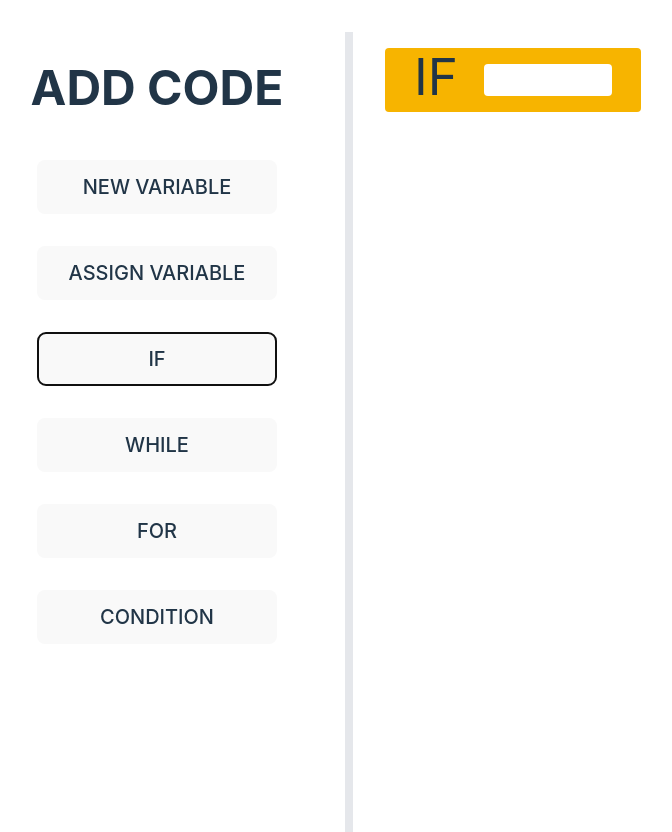
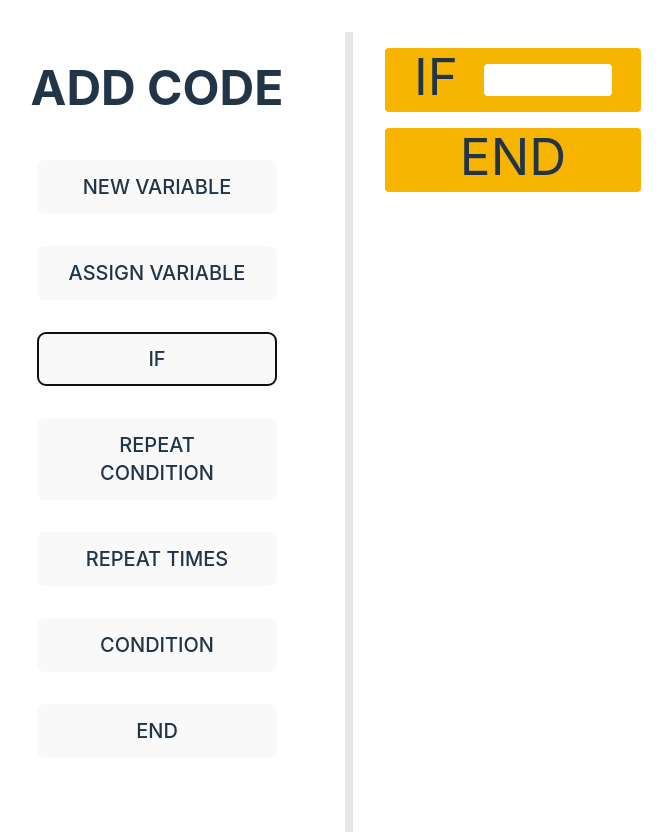
Before and after one commit to NlSEMONO/AIPlay4U-GUI, a React (Vite) app in the folder testing/: page / in a window 1280 px wide. Both pictures are taken after a click on the button "IF". Shown: the whole page, without its empty margins (63-735 px from the left). Built offline with nearby package versions, Linux system fonts and the light colour scheme.

Commit message:
added recursive support for statements with bodies

```diff
--- a/testing/src/components/BlockEditor.tsx
+++ b/testing/src/components/BlockEditor.tsx
@@ -1,27 +1,46 @@
 import { BlockEditorParams, PositionedBlock, Block, isPositionedBlock } from "../utils/Definitions";
-import { IfBlock } from "./blocks/Blocks";
+import { EndBlock, IfBlock } from "./blocks/Blocks";
 
 export default function BlockEditor({blocksData, blockSetter} : BlockEditorParams) {
     const classes = "ml-96 px-8 py-4";
     const blocksDisplay = [];
+
+    const createBlock: (depth: number, y: number, block: PositionedBlock | Block) => Array<any> = (depth, y, block) => {
+        let curr: PositionedBlock | Block | null = block;
+        let prev: PositionedBlock | Block | null = null;
+        let sequence: Array<any> = [];
+        let xCoord = depth * 16;
+        while (curr !== null) {
+            if (curr.blockType === 'IF') {
+                sequence.push(<IfBlock
+                                id={curr.id} blocks={blocksData} blockSetter={blockSetter}
+                                isParent={isPositionedBlock(curr) ? true : false}
+                                x={xCoord} y={y} code={curr.code}/>);
+            }
+            else if (curr.blockType === 'END') {
+                sequence.push(<EndBlock
+                                id={curr.id} blocks={blocksData} blockSetter={blockSetter}
+                                isParent={isPositionedBlock(curr) ? true : false}
+                                x={xCoord} y={y} code={curr.code}/>);
+            }
+            let bodyBlocks = [];
+            if (curr.body !== null) bodyBlocks = createBlock(depth + 1, y + 16, curr.body);
+            sequence.concat(bodyBlocks);
+            y += 16 + bodyBlocks.length * 16;
+            prev = curr;
+            curr = curr.next;
+        }
+        return sequence;
+    }
     for (let i = 0; i < blocksData.length; ++i) {
         let x = blocksData[i].x;
         let y = blocksData[i].y;
-        let curr: PositionedBlock | Block | null = blocksData[i];
-        let seqeunce = [];
-        while (curr !== null) {
-            if (curr.blockType === 'IF') {
-                seqeunce.push(<IfBlock
-                                id={curr.id} blocks={blocksData} blockSetter={blockSetter}
-                                isParent={isPositionedBlock(curr) ? true : false}
-                                x={0} y={y} code={curr.code}/>);
-            }
-            y += 16;
-            curr = curr.next;
-        }
+        let curr: PositionedBlock = blocksData[i];
+        let sequence = createBlock(0, y, curr);
+
         blocksDisplay.push(
             <div className="relative m-auto w-fit" style={{top: 0, left: x, margin: 0}}>
-                {seqeunce}
+                {sequence}
             </div>
         );
     }
--- a/testing/src/components/Sidebar.tsx
+++ b/testing/src/components/Sidebar.tsx
@@ -1,6 +1,6 @@
 import { useState } from 'react';
 import { blockTypes } from "../utils/Constants";
-import { SidebarParams, PositionedBlock } from "../utils/Definitions";
+import { SidebarParams, PositionedBlock, Block } from "../utils/Definitions";
 
 // Sidebar(blocks, blockSetter) returns the sidebar used to add new blocks to
 //   the drawing area.
@@ -8,14 +8,21 @@ export default function Sidebar({blocks, blockSetter} : SidebarParams) {
     const [ids, setIds] = useState<number>(0);
     const handleClick: (a: string) => void = (itm: string) => {
         const copy = copyBlocks(blocks);
+        let added: number = 1;
         let newX: number = (copy.length === 0) ? 0 : copy[copy.length- 1].x + 96;
         let newBlock: PositionedBlock = {
             id: ids, x: newX, y: 0, blockType: itm, next: null, code: "", body: null
         };
-
+        if (itm === 'IF' || itm === 'WHILE' || itm === 'FOR') {
+            let endBlock: Block = {
+                id: ids + 1, blockType: 'END', next: null, code: "", body: null
+            }
+            newBlock.next = endBlock;
+            ++added;
+        }
         copy.push(newBlock);
         blockSetter(copy);
-        setIds(ids + 1);
+        setIds(ids + added);
     }
 
     const createBlockButtons = blockTypes.map((itm) => {
--- a/testing/src/components/blocks/Blocks.tsx
+++ b/testing/src/components/blocks/Blocks.tsx
@@ -92,7 +92,7 @@ export const IfBlock = ({id, isParent, blocks, blockSetter, x, y, code} : BlockP
     }
 
     return (
-        <div className={blockClasses} style={{top: y, left: 0, margin: 0}}
+        <div className={blockClasses} style={{top: y, left: x, margin: 0}}
             draggable onDrag={handleDrag} onDrop={event => setDragged(false)}>
             <h1> IF </h1>
             <input type="text" className={inputClasses} onChange={(e) => setText(e.target.value)} value={text}/>
@@ -100,4 +100,12 @@ export const IfBlock = ({id, isParent, blocks, blockSetter, x, y, code} : BlockP
     );
 }
 
+export const EndBlock = ({id, isParent, blocks, blockSetter, x, y, code} : BlockParams) => {
+    const blockClasses = "bg-if w-64 h-16 px-4 relative m-0 rounded flex flex-row justify-around";
+
+    return <div className={blockClasses} style={{top: y, left: x, margin: 0}}>
+            <h1> END </h1>
+            </div>
+}
+
 // export const EndIfBlock(id, isParent)
--- a/testing/src/utils/Constants.tsx
+++ b/testing/src/utils/Constants.tsx
@@ -1,3 +1,3 @@
 export const blockTypes = ["NEW VARIABLE", "ASSIGN VARIABLE", "IF",
-                            "WHILE", "FOR", "CONDITION", ]
+                            "REPEAT CONDITION", "REPEAT TIMES", "CONDITION", "END"]
 export const XOFFSET = 96 + 2 + 8;
```
